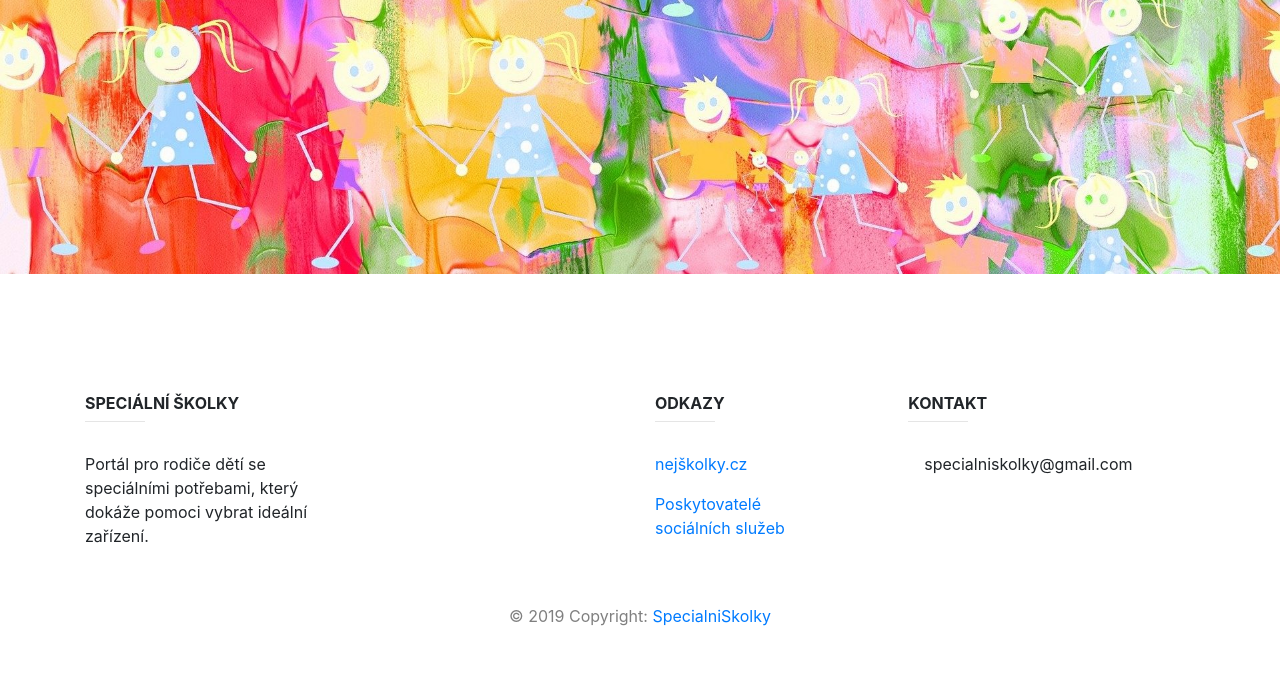
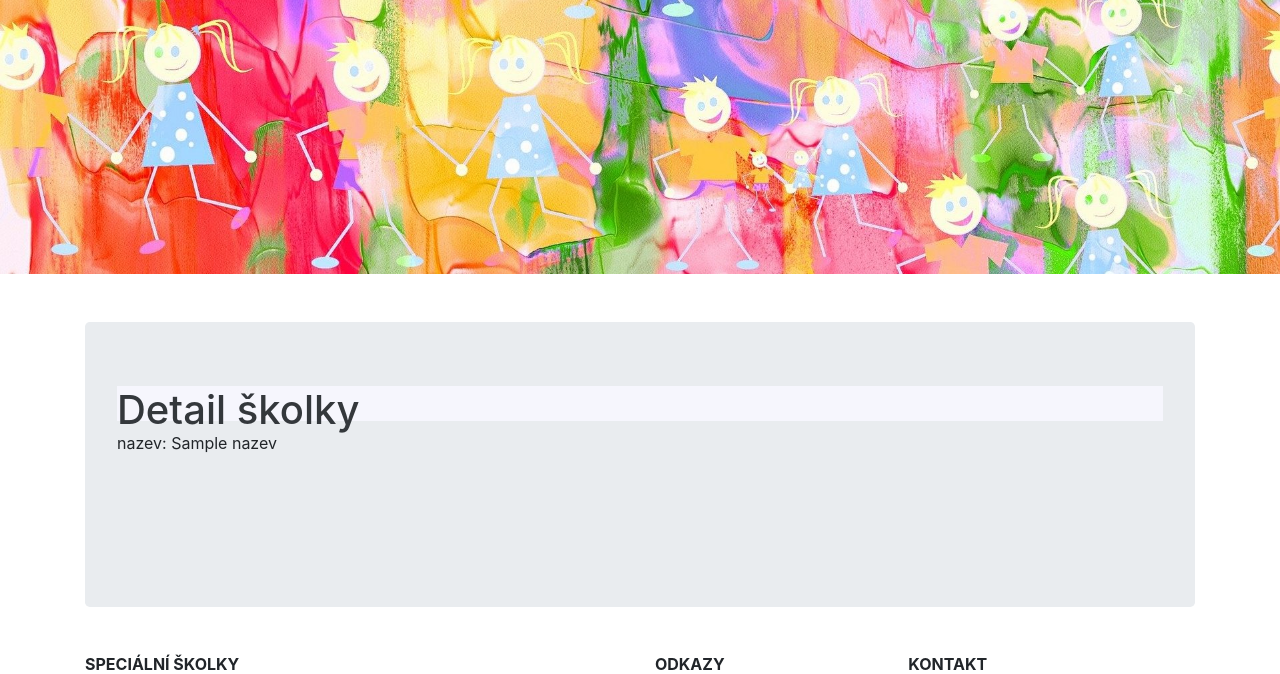
Before and after one commit to JanaMare/skolka_projekt, a Flask app: page /skolky_detail/1 in a window 1280 px wide. Shown: the part 64-738 px from the top of the page. Before the commit the page ends 690 px from the top, so only its background shows below. Run offline with Flask 2, Linux system fonts and the light colour scheme; a database or web service that is not in the repository returns one stand-in record (values such as "Sample title"); some libraries are stand-ins or nearby versions.

Commit message:
opravene

```diff
--- a/app.py
+++ b/app.py
@@ -109,15 +109,15 @@ def skolky_post():
     expectation_table=expectation_table
     )
 
-@app.route('/skolka/')
-def skolka():
-  return render_template("skolka.html")
+@app.route('/skolky_detail/')
+def skolkydetail():
+  return render_template("skolky_detail.html")
 
-@app.route('/skolka/int:id_skolky', methods=['GET'])
+@app.route('/skolky_detail/<id_skolky>', methods=['GET'])
 def skolky_detail(id_skolky):
    skolky_detail=databaza.tabulka_skolky_detail(id_skolky)
-   return render_template("skolka.html",
-   id_skolky=skolky_detail,
+   return render_template("skolky_detail.html",
+   id_skolky=skolky_detail, skolky_detail=skolky_detail,
    )
 
 
--- a/templates/skolky_detail.html
+++ b/templates/skolky_detail.html
@@ -8,3 +8,5 @@
           <h1>Detail školky</h1>
         </header>
         <p>nazev: {{skolky_detail.nazev}}</p>
+
+        {% endblock %}
```
